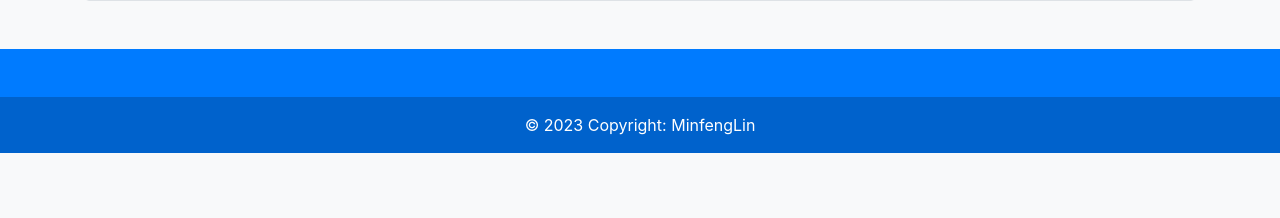
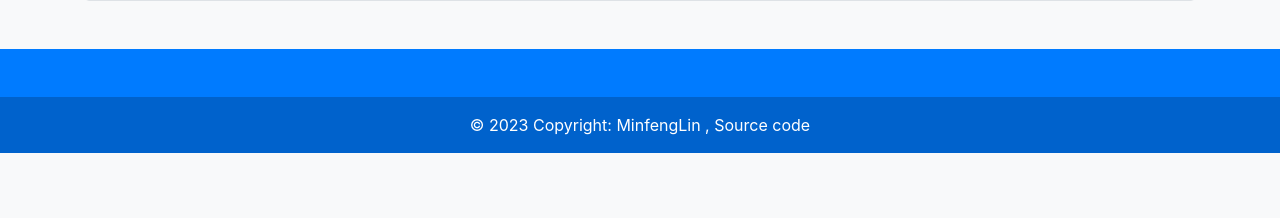
Before and after one commit to MinFengLin/aes-php, a PHP site: page / in a window 1280 px wide. Shown: the part 517-735 px from the top of the page. Run offline with PHP 8.4, Linux system fonts and the light colour scheme.

Commit message:
Add Source code link

```diff
--- a/index.php
+++ b/index.php
@@ -178,6 +178,8 @@
   <div class="text-center p-3" style="background-color: rgba(0, 0, 0, 0.2)">
     © 2023 Copyright:
     <a class="text-white" href="https://github.com/MinFengLin">MinfengLin</a>
+    ,
+    <a class="text-white" href="https://github.com/MinFengLin/aes-php"> Source code</a>
   </div>
   <!-- Copyright -->
 
```
